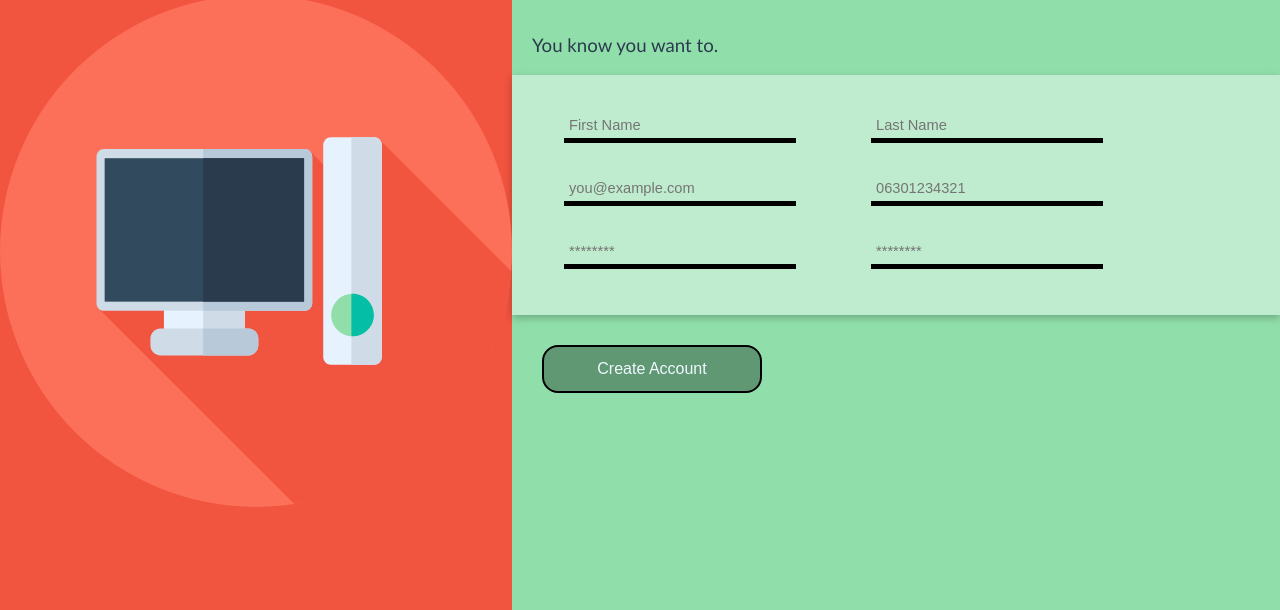
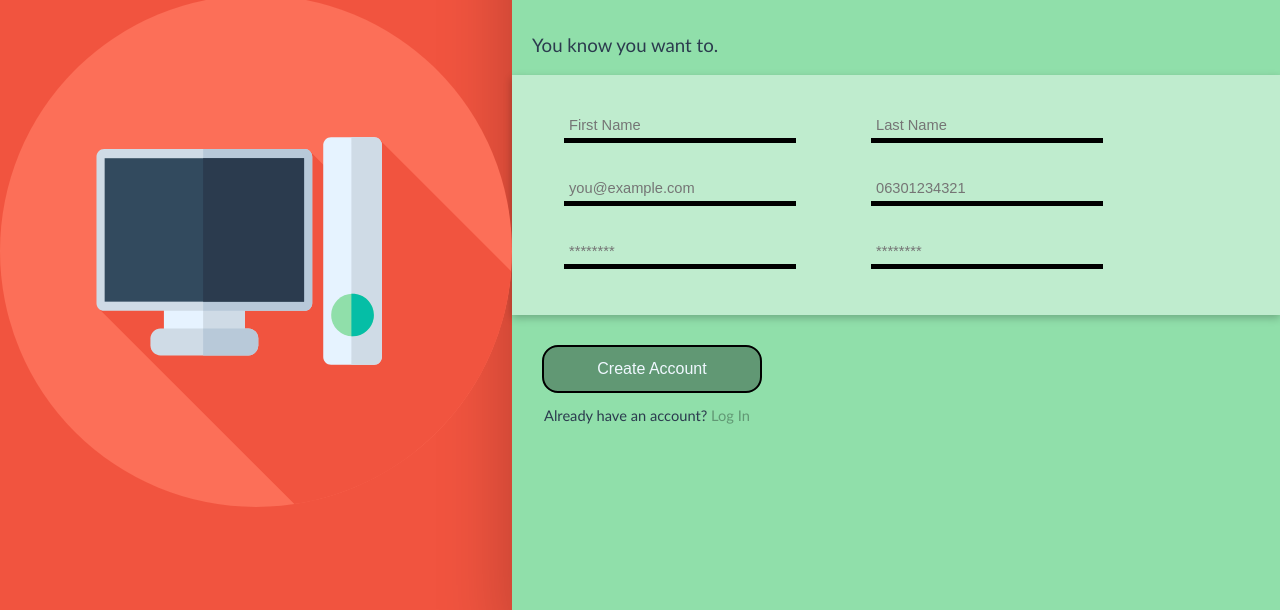
Before and after one commit to RakocziL/RegistrationForm, a plain HTML site: page index.html in a window 1280 px wide. Shown: the part 190-800 px from the top of the page. Drawn offline with Linux system fonts and the light colour scheme.

Commit message:
Login text added

```diff
--- a/index.html
+++ b/index.html
@@ -51,6 +51,8 @@
             <!--Submit Button-->
            <button class="submitButton">Create Account</button>
 
+           <!--LogIn-->
+           <p class="logIn">Already have an account? <span>Log In</span></p>
         </div>
 
 
--- a/styles.css
+++ b/styles.css
@@ -25,6 +25,8 @@ body{
         flex-direction: column;
         justify-content: center;
         align-items: center;
+
+
     }
         .regPic{
             width: 100%;
@@ -38,6 +40,7 @@ body{
         font-size: var(--font-size);
         display:flex;
         flex-direction: column;
+        box-shadow: rgba(0, 0, 0, 0.24) 0px 40px 70px;
 
     }
         .formBox h1{
@@ -89,6 +92,7 @@ body{
             color:aliceblue;
             border: 2px solid black;
             margin: 30px;
+            margin-bottom: 14px;
             max-width: 220px;
             position: relative;
             background-color:#619874;
@@ -130,4 +134,17 @@ body{
                 opacity: 0;
                 transition: all 0.5s;
                 box-shadow: 0 0 10px 15px #2B3B4E;
-              }
+            }
+        .logIn{
+            margin-top: 0px;
+            margin-left: 12px;
+            font-size: 11pt;
+            flex:0;
+        }
+            .logIn span{
+                color:#619874;
+                font-style: bold;
+            }
+            .logIn span:hover{
+                cursor:pointer;
+            }
```
